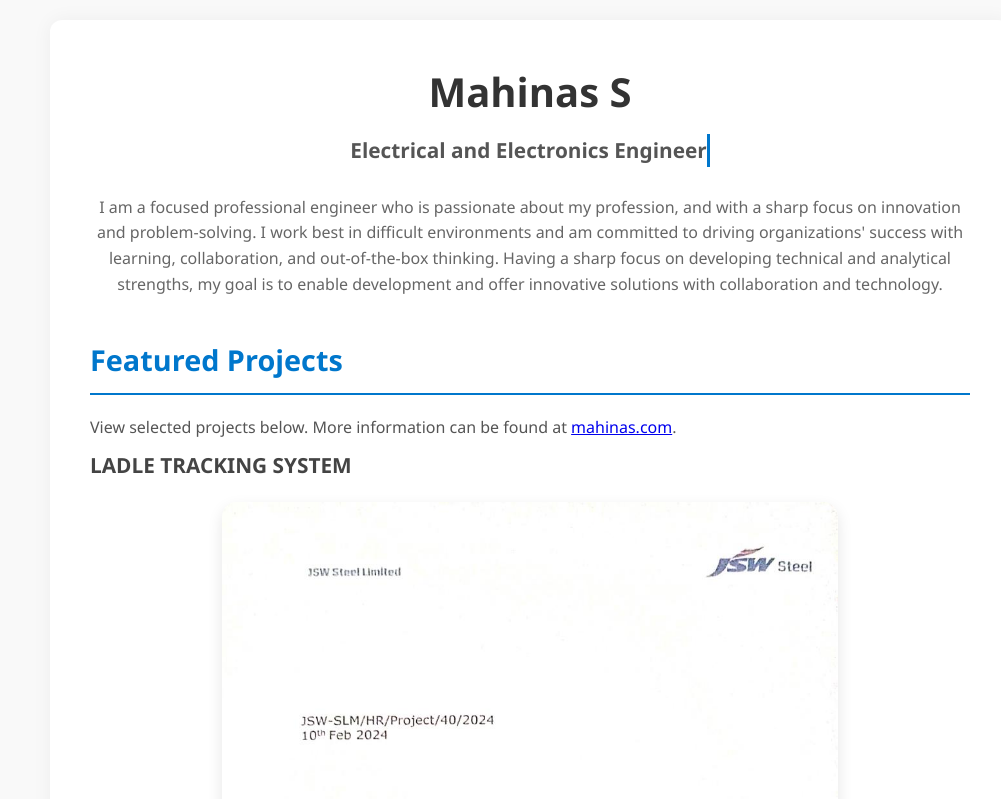
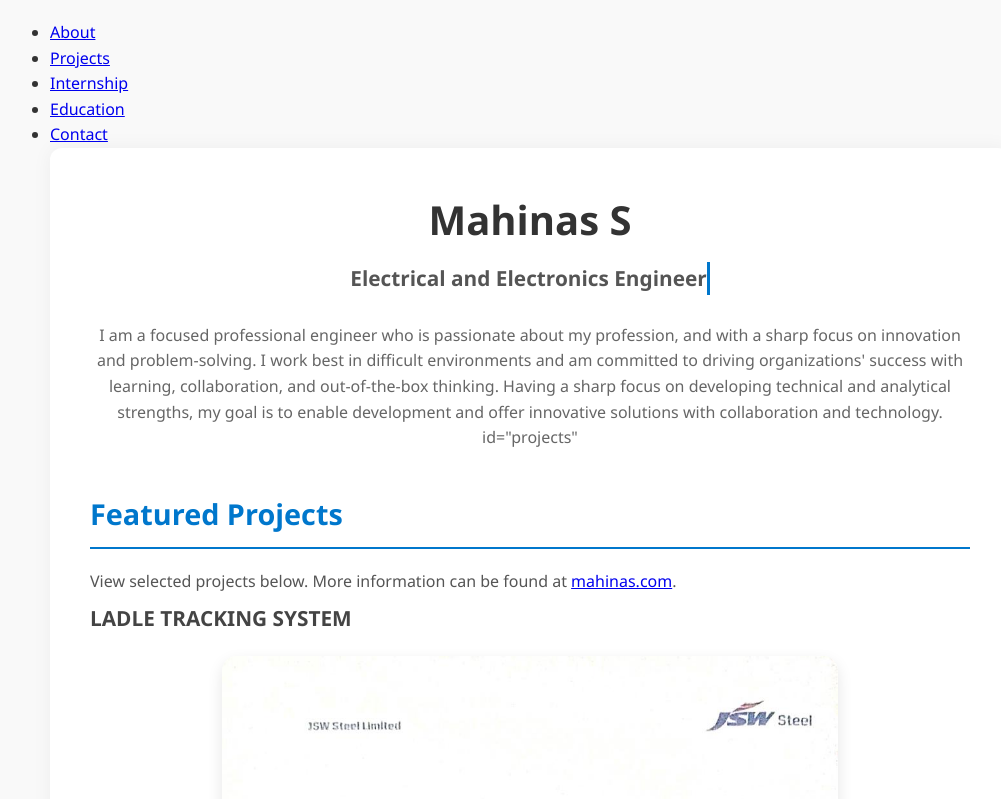
Before and after one commit to Mahinas/portfolio, a plain HTML site: page index.html in a window 1280 px wide. Shown: the top 799 px of the page, without its empty margins (110-1111 px from the left). Drawn offline with Linux system fonts and the light colour scheme.

Commit message:
Update index.html

```diff
--- a/index.html
+++ b/index.html
@@ -10,20 +10,30 @@
     <link rel="stylesheet" href="styles.css">
   </head>
   <body>
+    <nav class="navbar">
+  <ul>
+    <li><a href="#about">About</a></li>
+    <li><a href="#projects">Projects</a></li>
+    <li><a href="#internship">Internship</a></li>
+    <li><a href="#education">Education</a></li>
+    <li><a href="#contact">Contact</a></li>
+  </ul>
+</nav>
+
 
     <main>
       <!-- ***********************  ABOUT / PROFILE  *********************** -->
-      <header>
+      <header id="about">
         <h1><!--Your Name-->Mahinas S</h1>
         <h2 id="typing-effect">Electrical and Electronics Engineer</h2>
 
         <p><!--Add your profile copy here. Add more paragraphs or links as needed. Here is some dummy text: Lorem ipsum dolor sit amet, consectetur adipiscing elit. Praesent bibendum, diam ut gravida efficitur, risus neque scelerisque erat, ut rhoncus erat odio ac justo. Nunc scelerisque vestibulum augue, sit amet hendrerit ante.--> I am a focused professional engineer who is passionate about my profession, and with a sharp focus on innovation and problem-solving. I work best in difficult environments and am committed to driving organizations' success with learning, collaboration, and out-of-the-box thinking. Having a sharp focus on developing technical and analytical strengths, my goal is to enable development and offer innovative solutions with collaboration and technology.
-        </p>
+        id="projects"</p>
         <p><!--Add another paragraph if needed.--></p>
       </header>
 
       <!-- ********************  PROJECTS / PORTFOLIO  ********************* -->
-      <section>
+      <section id="projects">
         <h2>Featured Projects</h2>
         <p>View selected projects below. More information can be found at <a href="https://www.linkedin.com/in/mahinas2003">mahinas.com</a>.</p>
 
@@ -52,7 +62,7 @@
       </section>
 
       <!-- ***********************  WORK EXPERIENCE  *********************** -->
-      <section>
+      <section id="internship">
         <h2>Internship</h2>
       <!--  <p>Optional paragraph for work experience summary. Not a part of the job details. Delete if not being used.</p>-->
 
@@ -93,7 +103,7 @@
 
 
       <!-- ******************  EDUCATION & CERTIFICATIONS ****************** -->
-      <section>
+      <section id="education">
         <h2>Education</h2>
 
         <!-- Copy this whole <section> block to add more schools. -->
@@ -123,7 +133,7 @@
       </section>
 
       <!-- *****************  CONTACT INFO / SOCIAL MEDIA  ***************** -->
-      <footer>
+      <footer id="contact">
         <h2>Let's Keep in Touch!</h2>
 
         <ul>
```
